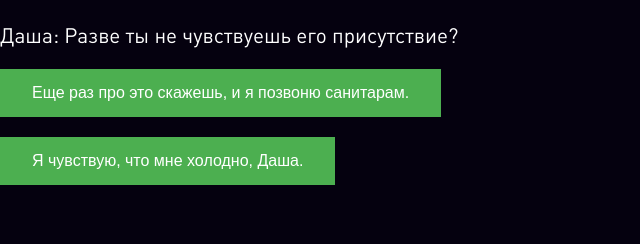
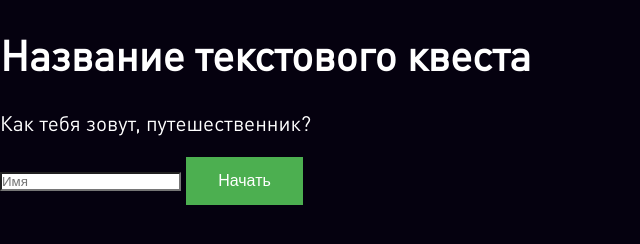
Before and after one commit to youshaSilence/under_water, a website built with webpack: page src/index.html in a window 1280 px wide. Shown: the whole page, without its empty margins (0-640 px from the left). Built offline with nearby package versions, Linux system fonts and the light colour scheme.

Commit message:
Ask player name

```diff
--- a/src/index.html
+++ b/src/index.html
@@ -8,6 +8,12 @@
     <meta name="author" content="Ksenia">
   </head>
   <body>
+    <div id="startContent">
+      <h1>Название текстового квеста</h1>
+      <p>Как тебя зовут, путешественник?</p>
+      <input  type="text" name="name" placeholder="Имя"/>
+      <button id="startGame">Начать</button>
+    </div>
     <div id="storyContent"></div>
     <div id="answerOptions"></div>
   </body>
--- a/src/js/storyController.js
+++ b/src/js/storyController.js
@@ -48,7 +48,12 @@ function nextDialogue() {
 function makeStory() {
     global.dialogueBranch = 0;
 
-    nextDialogue();
+    const buttonTag = document.getElementById("startGame");
+    buttonTag.onclick = () => {
+        nextDialogue();
+        const startBlockTag = document.getElementById("startContent");
+        startBlockTag.remove();
+    };
 }
 
 export default makeStory;
```
Also changed, not shown: README.md (deleted).
